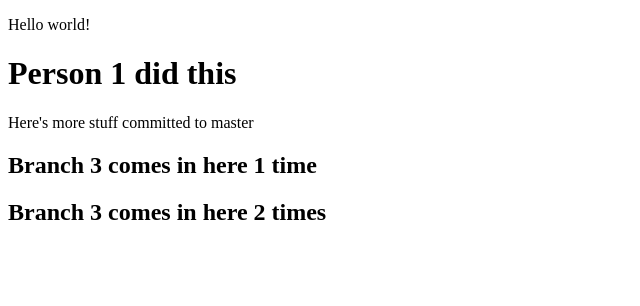
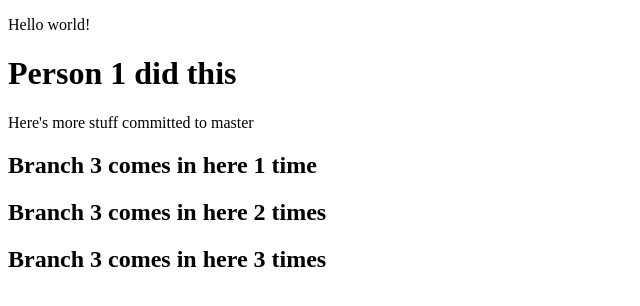
Before and after one commit to KassieJones/demo, an Angular app: page / in a window 1280 px wide. Shown: the top 306 px of the page, without its empty margins (0-640 px from the left). Built offline with nearby package versions, Linux system fonts and the light colour scheme.

Commit message:
Third commit from branch 3

```diff
--- a/src/app/app.component.html
+++ b/src/app/app.component.html
@@ -4,6 +4,7 @@
   Here's more stuff committed to master
   <h2>Branch 3 comes in here 1 time</h2>
   <h2>Branch 3 comes in here 2 times</h2>
+  <h2>Branch 3 comes in here 3 times</h2>
 </div>
 
 <router-outlet></router-outlet>
```
